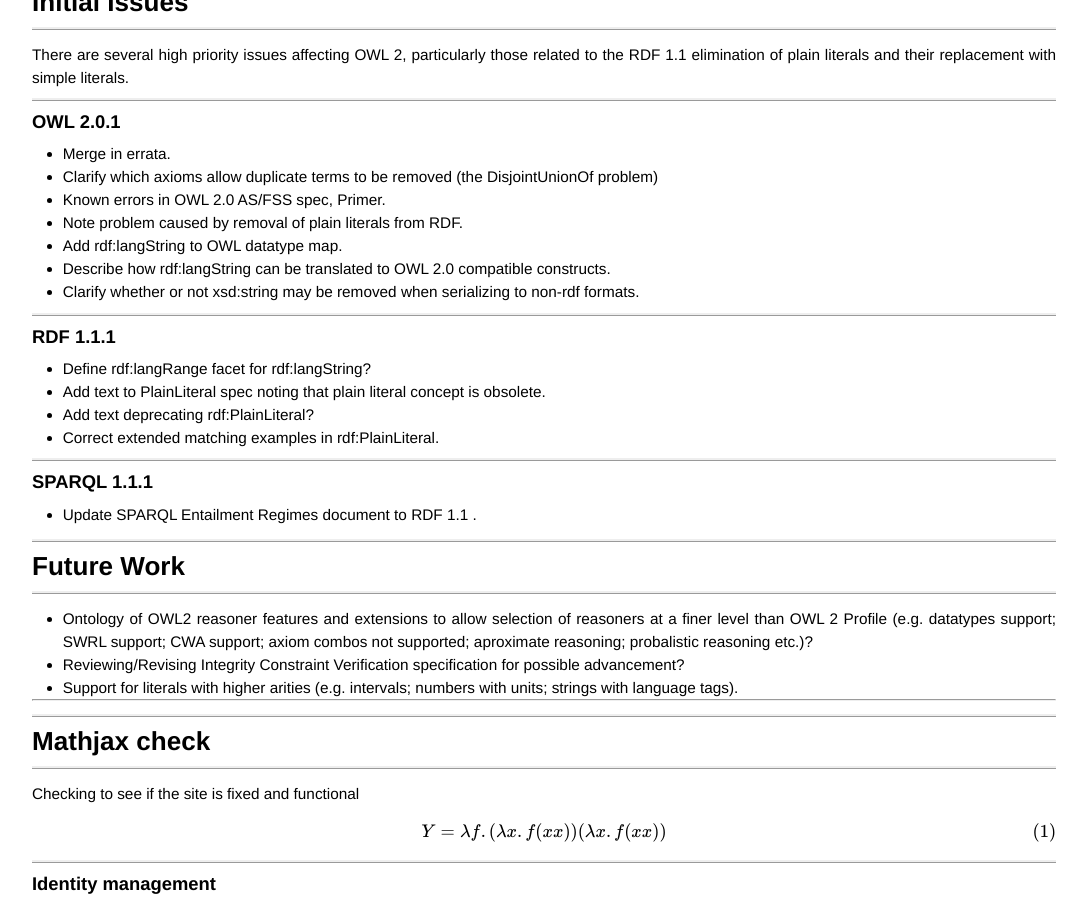
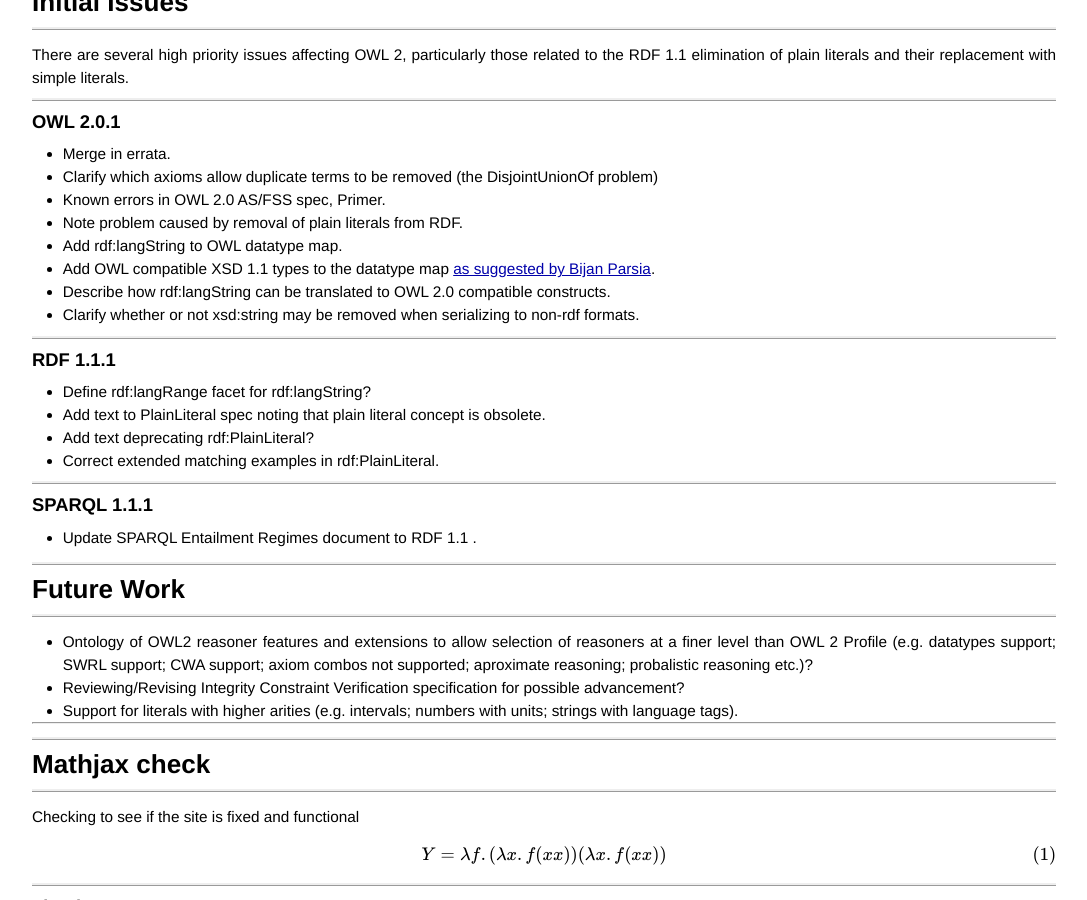
Before and after one commit to WHO-WG/WHO-WG.github.io, a Jekyll site: the page built from index.html, in a window 1280 px wide and 900 px high, scrolled down 1239 px. Shown: the whole window, without its empty margins (96-1183 px from the left). Built offline with Jekyll 4.4.1, drawn with Linux system fonts in a browser that asks for light colours; Markdown is read by kramdown in place of the engine named in the settings; formulas are drawn with MathJax 3.

Commit message:
Add fixing xsd datatypes to todos
Add the fixed XSD datatypes that were admitted to RDF  to the datatype map

```diff
--- a/index.html
+++ b/index.html
@@ -98,6 +98,7 @@
   <li> Note problem caused by removal of plain literals from
   RDF.
   <li> Add rdf:langString to OWL datatype map.
+  <li> Add OWL compatible XSD 1.1 types to the datatype map <a href="http://lists.w3.org/Archives/Public/public-owl-wg/2012May/0010.html">as suggested by Bijan Parsia</a>.
   <li>Describe how rdf:langString can be translated to OWL 2.0
   compatible constructs.
   <li>Clarify whether or not xsd:string may be removed when
```
